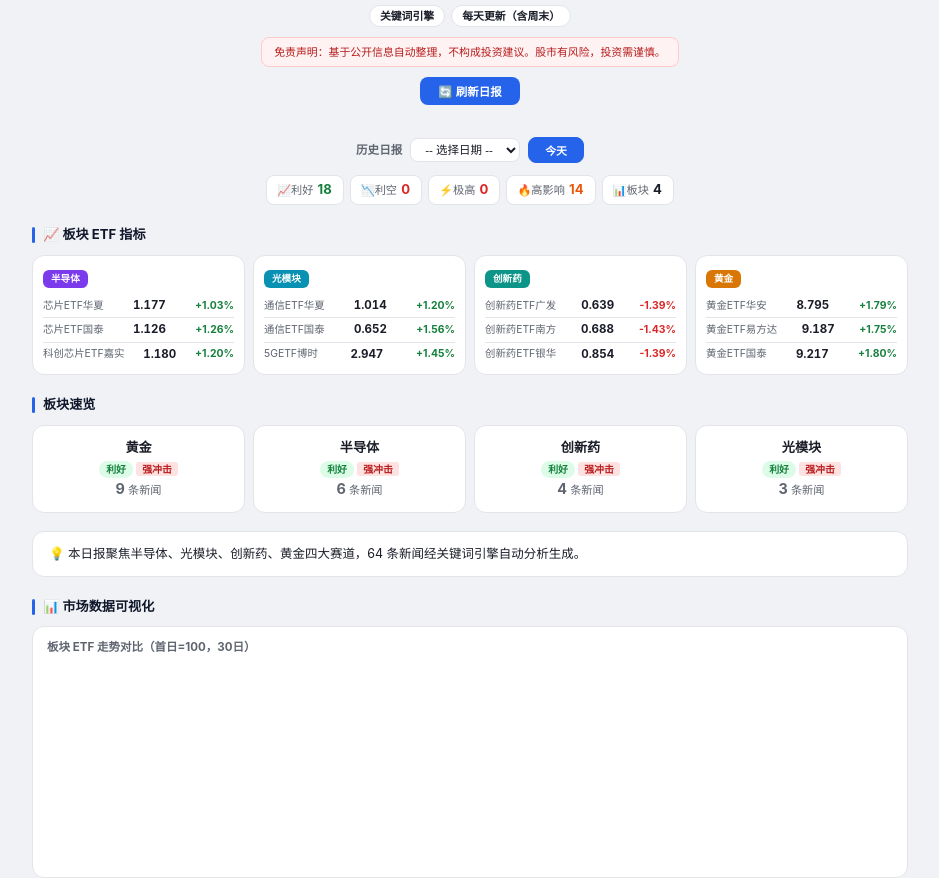
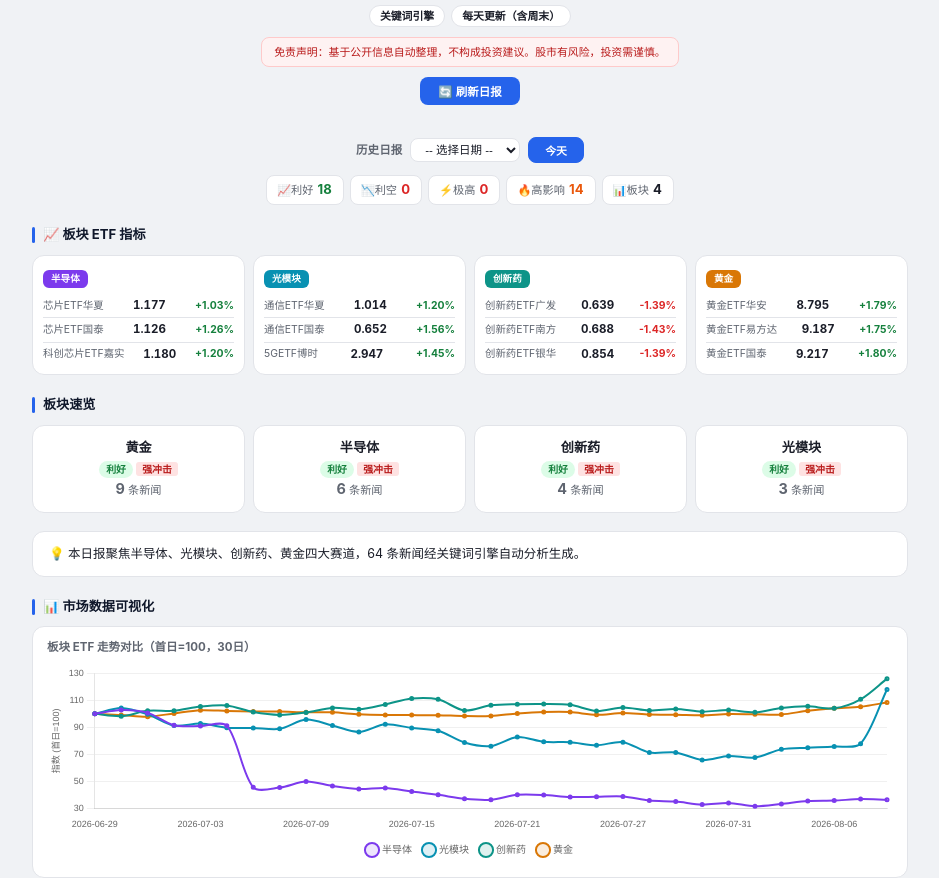
Before and after one commit to cc5207597-hash/daily-stock-news, a website: page history/日报_20260806.html in a window 1280 px wide. Shown: the part 104-982 px from the top of the page, without its empty margins (170-1109 px from the left). Drawn offline with Linux system fonts and the light colour scheme.

Commit message:
修复历史页图表空白：Chart.js 用 BASE 相对路径注入
根因：历史页在 /history/ 子目录下，原静态 <script src="assets/chart.umd.min.js"> 相对路径解析成 /history/assets/... → 404，Chart.js 未加载，5 张图全空。首页在根目录所以正常，一切换日期图表就消失。

- <head> 内联脚本从 URL 推导站点根 BASE，用 document.write 同步注入 Chart.js（闭合标签转义避免提前截断脚本）
- body 脚本改用 window.BASE，不再重复定义 siteBase
- 历史页与首页在子路径下图表都能加载

```diff
--- a/history/日报_20260806.html
+++ b/history/日报_20260806.html
@@ -138,7 +138,23 @@
   .chart-card .chart-wrap{height:200px;}
   .chart-donut .chart-wrap{height:180px;max-width:240px;margin:0 auto;}
 </style>
-<script src="assets/chart.umd.min.js"></script>
+<script>
+// Site root derived from the current URL. On gh-pages the app lives under a
+// repo subpath (…/daily-stock-news/). A static relative <script src="assets/…">
+// resolves correctly on the index page but breaks on history pages, which sit
+// under /history/ — the browser would look for /history/assets/… → 404, and
+// Chart.js never loads (5 charts go blank). Derive the root and load the chart
+// library synchronously via document.write so it's ready before the chart
+// <script> at the bottom of <body> runs.
+(function(){
+  var p = window.location.pathname;
+  if (p.indexOf('/history/') >= 0) p = p.slice(0, p.indexOf('/history/'));
+  else if (p.slice(-5) === '.html') p = p.slice(0, p.lastIndexOf('/'));
+  else if (p.slice(-1) === '/') p = p.slice(0, -1);
+  window.BASE = p; // '' when deployed at the domain root (local preview)
+  document.write('<script src="' + p + '/assets/chart.umd.min.js"><\/scr' + 'ipt>');
+})();
+</script>
 </head>
 <body>
 <div class="container">
@@ -2023,23 +2039,12 @@
 </div>
 <script>
 const REFRESH_URL = '';
-// Site root derived from the current URL. On gh-pages the app lives under a
-// repo subpath (…/daily-stock-news/) — a leading-slash path like /history/…
-// would resolve against the root domain and 404. History pages sit under
-// /history/, so that segment (and any .html filename) is stripped to find
-// the directory that holds index.html.
-function siteBase(){
-  let p = window.location.pathname;
-  if (p.includes('/history/')) {
-    p = p.slice(0, p.indexOf('/history/'));
-  } else if (p.endsWith('.html')) {
-    p = p.slice(0, p.lastIndexOf('/'));
-  } else if (p.endsWith('/')) {
-    p = p.slice(0, -1);
-  }
-  return p; // '' when deployed at the domain root (local preview)
-}
-const BASE = siteBase();
+// BASE was set by the inline script in <head> (which also injected Chart.js).
+// It holds the site root derived from the current URL — '' at the domain root
+// (local preview), '/daily-stock-news' on gh-pages. All history/asset paths
+// below join against it so they resolve correctly on both the index page and
+// history pages under /history/.
+const BASE = window.BASE || '';
 async function triggerRefresh(){
   const btn = document.querySelector('.refresh-btn');
   btn.disabled = true;
```
Also changed, not shown: history/日报_20260807.html (+23 -18 lines), history/日报_20260808.html (+23 -18 lines), scripts/build-daily.mjs (+23 -18 lines).
